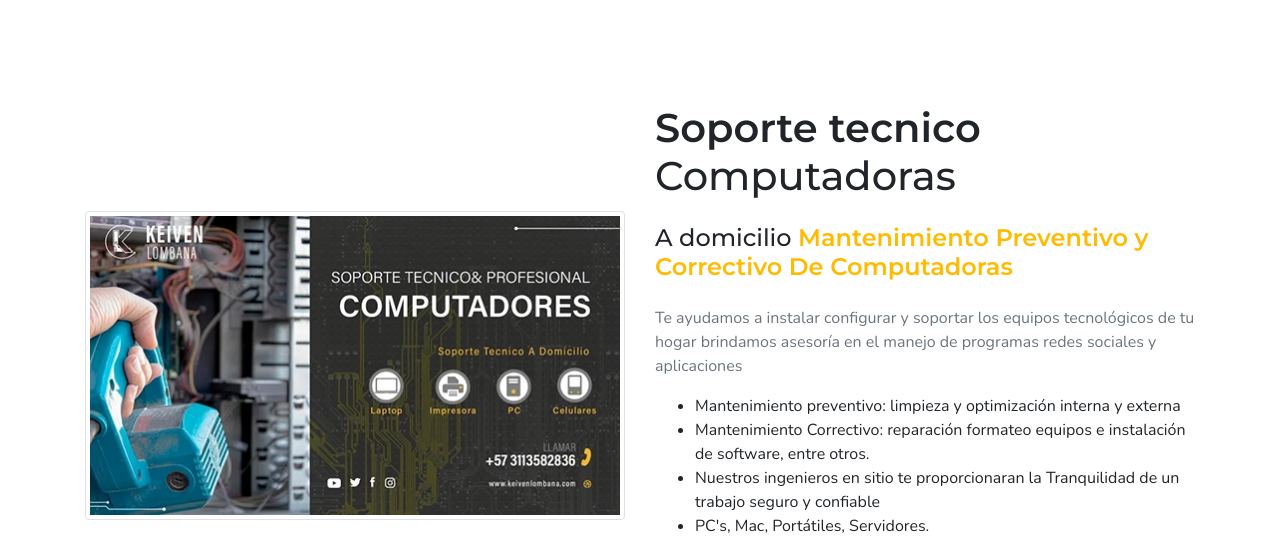
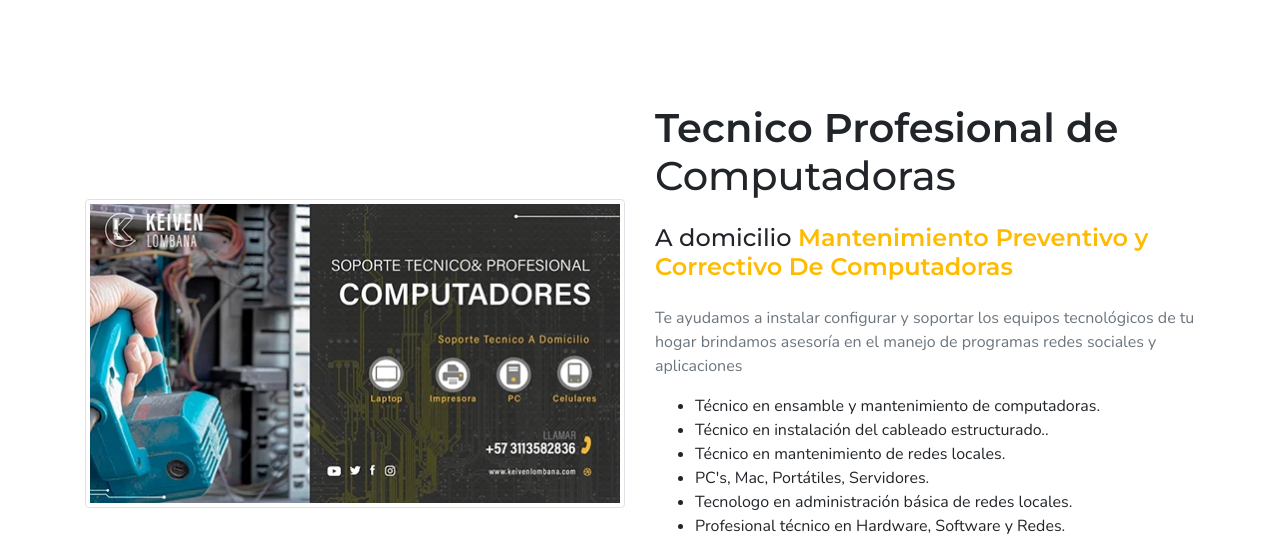
Before and after one commit to keivenlombana/keivenlombana.github.io, a plain HTML site: page index.html in a window 1280 px wide. Shown: the part 812-1354 px from the top of the page. Drawn offline with nearby package versions, Linux system fonts and the light colour scheme.

Commit message:
Add files via upload

```diff
--- a/index.html
+++ b/index.html
@@ -147,15 +147,16 @@
             </div>
             <div class="col-lg-6">
                 <div class="mt-3">
-                    <h1><span class="font-weight-bold">Soporte tecnico </span> Computadoras</h1>
+                    <h1><span class="font-weight-bold">Tecnico Profesional de </span> Computadoras</h1>
                     <h4 class="mt-4"> A domicilio <span class="text-custom font-weight-bold">Mantenimiento Preventivo y Correctivo De Computadoras</h4>
                     <p class="text-muted mt-4"><span></s> Te ayudamos a instalar configurar y soportar los equipos tecnológicos de tu hogar brindamos asesoría en el manejo de programas redes sociales y aplicaciones
                        <ul>
-                        <li> Mantenimiento preventivo:  limpieza y optimización interna y externa</li>
-                        <li> Mantenimiento Correctivo: reparación formateo equipos e instalación de software, entre otros. </li>
-                        <li> Nuestros ingenieros en sitio te proporcionaran la Tranquilidad de un trabajo seguro y confiable </li>
+                        <li> Técnico en ensamble y mantenimiento de computadoras.</li>
+                        <li> Técnico en instalación del cableado estructurado.. </li>
+                        <li> Técnico en mantenimiento de redes locales. </li>
                         <li> PC's, Mac, Portátiles, Servidores. </li>
-                        <li> Impresoras Laser, de tinta, POS. </li>
+                        <li> Tecnologo en administración básica de redes locales.</li>
+                        <li> Profesional técnico en Hardware, Software y Redes.</li>
 
                         </ul>
                     </span>
```
